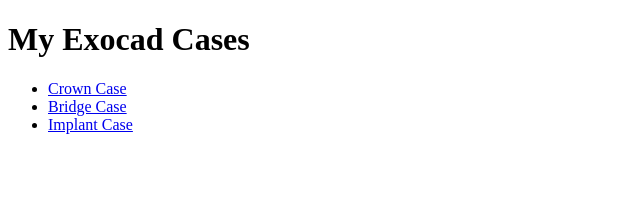
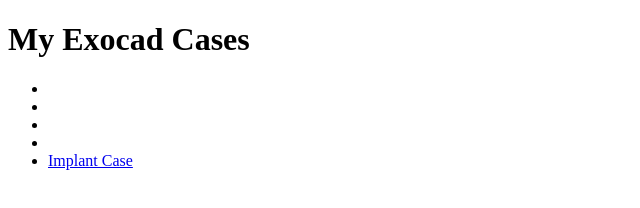
Before and after one commit to vkbaveyan-creator/vkbaveyan-creator.github.io, a plain HTML site: page index.html in a window 1280 px wide. Shown: the whole page, without its empty margins (0-640 px from the left). Drawn offline with Linux system fonts and the light colour scheme.

Commit message:
Update index.html

```diff
--- a/index.html
+++ b/index.html
@@ -7,8 +7,10 @@
   <h1>My Exocad Cases</h1>
 
   <ul>
-    <li><a href="case1.html">Crown Case</a></li>
-    <li><a href="case2.html">Bridge Case</a></li>
+    <li><a href="case-1.html"></a></li>
+    <li><a href="case-2.html"></a></li>
+    <li><a href="case-3.html"></a></li>
+    <li><a href="case-4.html"></a></li>
     <li><a href="implant.html">Implant Case</a></li>
   </ul>
 
```
